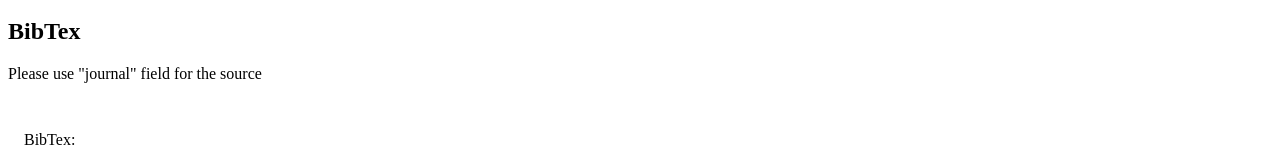
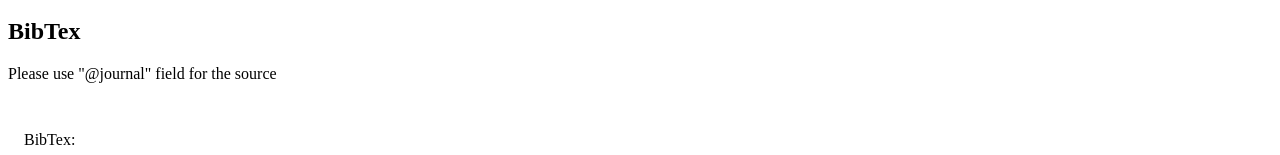
Before and after one commit to ParthTri/SPEED, a Next.js app in the folder frontend/: page /articles/new in a window 1280 px wide. Shown: the part 193-348 px from the top of the page. Built offline with nearby package versions, Linux system fonts and the light colour scheme.

Commit message:
Updating quotes surronding journal message

```diff
--- a/frontend/src/components/forms/BibTexForm.tsx
+++ b/frontend/src/components/forms/BibTexForm.tsx
@@ -90,7 +90,7 @@
 	return (
 		<>
 			<h2>BibTex</h2>
-			<p>Please use "journal" field for the source</p>
+			<p>Please use &quot;@journal&quot; field for the source</p>
 			<div className={formStyles.main}>
 				<form className="form" action="POST" onSubmit={(e) => onSubmit(e)}>
 					<label htmlFor="bibtex">
```
